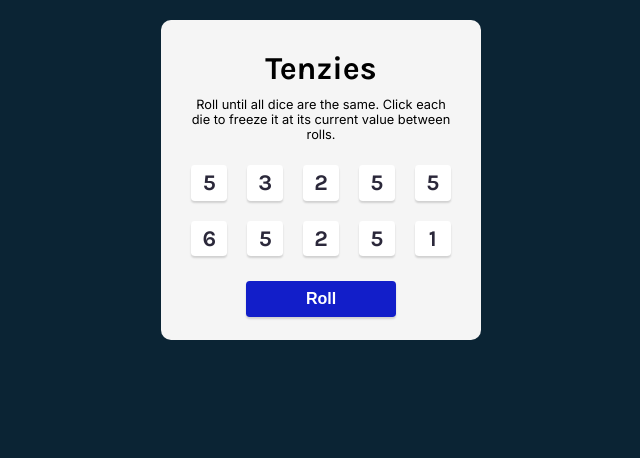
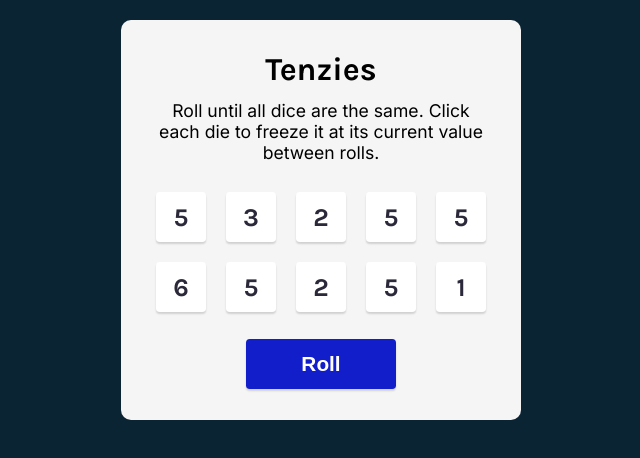
Before and after one commit to piecanoe/tenzies, a React (Vite) app: page / in a window 1280 px wide. Shown: the top 458 px of the page, without its empty margins (319-959 px from the left). Built offline with nearby package versions, Linux system fonts and the light colour scheme.

Commit message:
Change CSS to make main box, instructions, dice, and button larger

```diff
--- a/src/style.css
+++ b/src/style.css
@@ -11,8 +11,8 @@ body {
 
 main {
   margin: 0 auto;
-  width: 320px;
-  height: 320px;
+  width: 400px;
+  height: 400px;
   border-radius: 10px;
   background: #F5F5F5;
   display: flex;
@@ -33,7 +33,7 @@ main {
   margin-top: 0;
   padding: 10px 0;
   text-align: center;
-  font-size: .8rem;
+  font-size: 1.1rem;
 }
 
 .dice-container {
@@ -44,8 +44,8 @@ main {
 }
 
 .die {
-  width: 35.84px;
-  height: 35.84px;
+  width: 50px;
+  height: 50px;
   box-shadow: 0px 2px 2px rgba(0, 0, 0, 0.15);
   border-radius: 3.81px;
   display: flex;
@@ -57,14 +57,14 @@ main {
 
 .die-num {
   font-weight: 700;
-  font-size: 1.4rem;
+  font-size: 1.6rem;
   color:#2B283A;
 }
 
 .roll-button {
   background: #121ec9;
   width: 150px;
-  height: 35.84px;
+  height: 50px;
   display: flex;
   justify-content: center;
   align-items: center;
@@ -72,7 +72,7 @@ main {
   border: none;
   box-shadow: 0px 2px 2px rgba(0, 0, 0, 0.15);
   font-weight: 700;
-  font-size: 1rem;
+  font-size: 1.3rem;
   color: #ffffff;
   cursor: pointer;
   padding: 15px;
```
